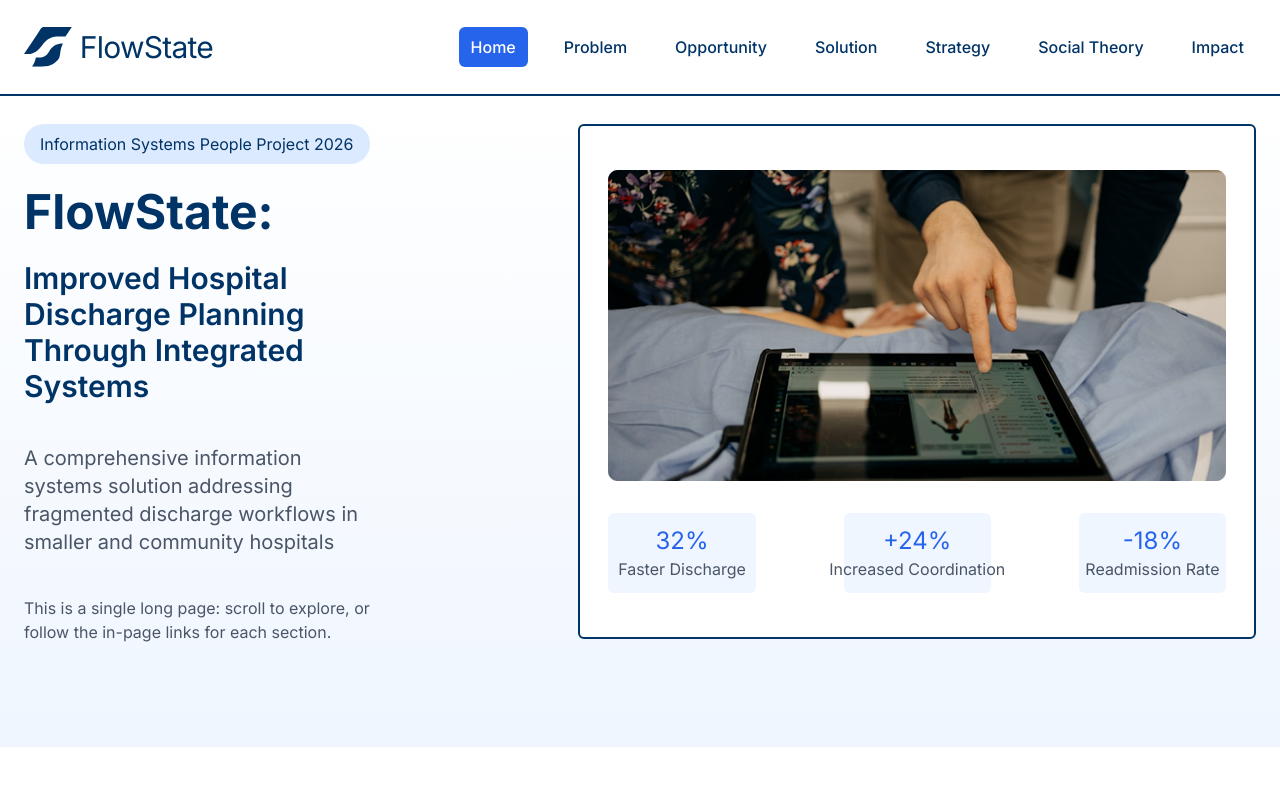
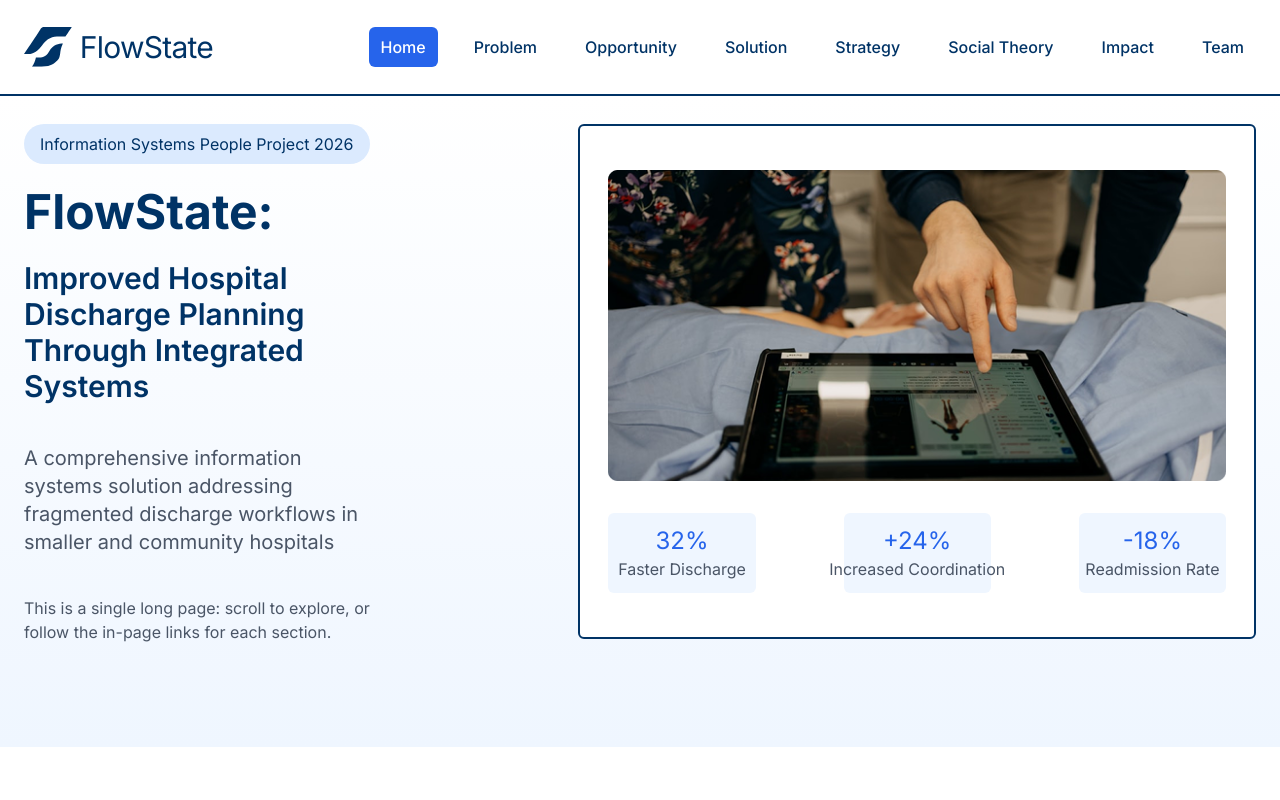
Before and after one commit to maybe-yiyi/67250_peopleproject, a SvelteKit app: page / in a window 1280 px wide. Shown: the top 800 px of the page. Built offline with nearby package versions, Linux system fonts and the light colour scheme.

Commit message:
feat: start team section

```diff
--- a/src/lib/components/NavBar.svelte
+++ b/src/lib/components/NavBar.svelte
@@ -13,7 +13,8 @@
 		{ sectionId: 'solution', label: 'Solution' },
 		{ sectionId: 'strategy', label: 'Strategy' },
 		{ sectionId: 'social-theory', label: 'Social Theory' },
-		{ sectionId: 'impact', label: 'Impact' }
+		{ sectionId: 'impact', label: 'Impact' },
+		{ sectionId: 'team', label: 'Team' }
 	] as const;
 
 	function hrefForSection(sectionId: string): string {
--- a/src/routes/+page.svelte
+++ b/src/routes/+page.svelte
@@ -572,4 +572,12 @@
 			</div>
 		</div>
 	</section>
+	<section id="team" class="scroll-my-28 py-16 bg-white" aria-labelledby="team-heading">
+		<div class="flex flex-col items-center w-full max-w-[70vw] mx-auto">
+			<h1 id="team-heading" class="text-4xl font-medium text-navy">Our Team.</h1>
+			<p class="mt-4 max-w-prose text-center text-gray">
+				A multidisciplinary team approach to comprehensive systems analysis
+			</p>
+		</div>
+	</section>
 </main>
```
